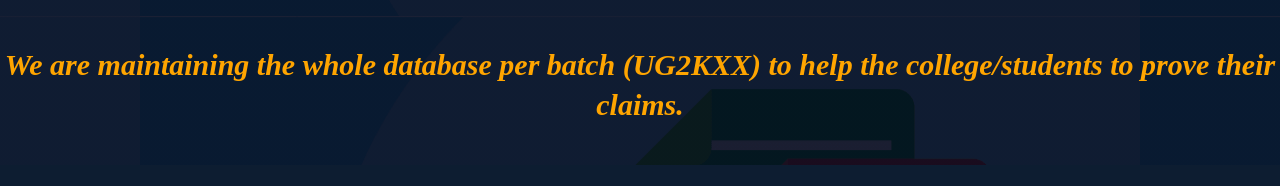
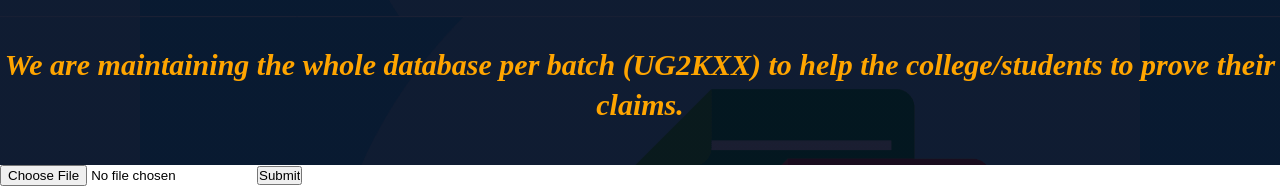
Before and after one commit to codewithrk-108/MossWallah, a Flask app: page / in a window 1280 px wide. Shown: the part 1544-1730 px from the top of the page. Before the commit the page ends 1709 px from the top, so only its background shows below. Run offline with Flask 2, Linux system fonts and the light colour scheme.

Commit message:
Update index.html

```diff
--- a/templates/index.html
+++ b/templates/index.html
@@ -6,7 +6,7 @@
     <meta http-equiv="X-UA-Compatible" content="IE=edge">
     <meta name="viewport" content="width=device-width, initial-scale=1.0">
     <!--helps making website responsive-->
-    <link rel="stylesheet" href="style.css">
+    <link rel="stylesheet" href="{{ url_for('static', filename='style.css') }}">
     <title>MW-MossWallah</title>
 </head>
 
@@ -99,6 +99,15 @@
     <div class="checkmoss" id="checkmoss">
 
     </div>
+
+
+    <div class="datafeed">
+        <form action="uploading" method="POST" enctype="multipart/form-data">
+            <input type="file" name="file">
+            <!-- <input type="text" name="habibi"> -->
+            <button type="submit">Submit</button>
+        </form>
+    </div>
 </body>
 
 </html>
```
